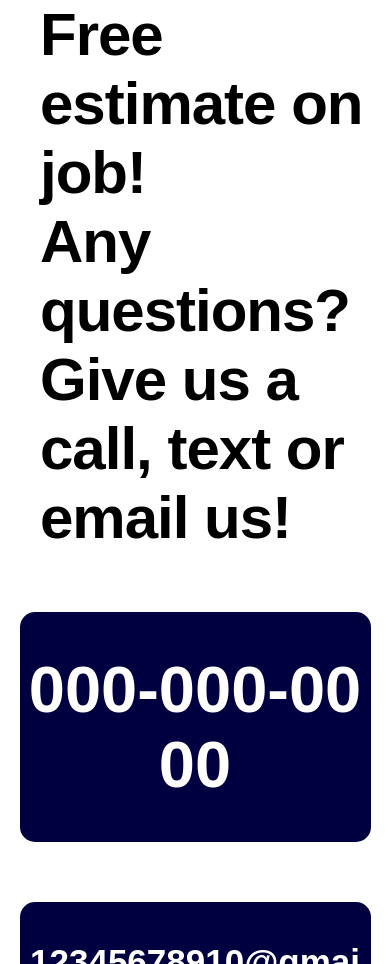
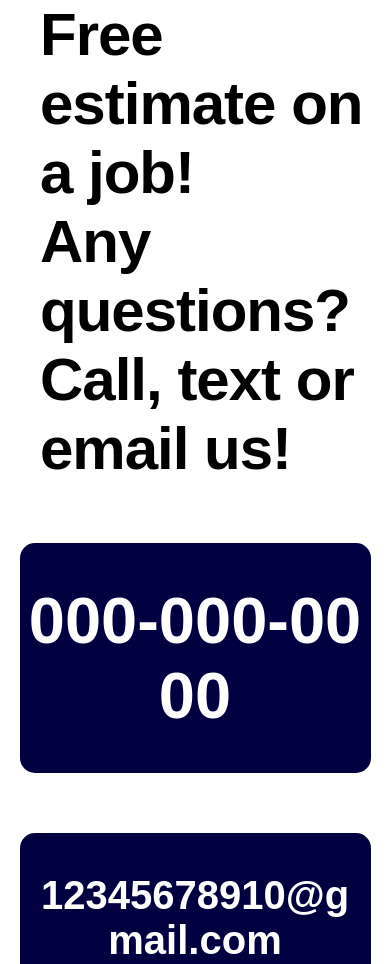
Before and after one commit to testing-da-code/testing-da-code.github.io, a plain HTML site: page contactUs.html in a window 390 px wide. Shown: the part 416-1380 px from the top of the page. Drawn offline with Linux system fonts and the light colour scheme.

Commit message:
Contact page change grammer
- grammer chagne
- made text bigger 35 to 45

```diff
--- a/CSS-Style/contactUsStyle.css
+++ b/CSS-Style/contactUsStyle.css
@@ -685,7 +685,7 @@ header
     }
     #email_container
     {
-        font-size:35px;
+        font-size:40px;
         letter-spacing: 0px;
     }
 
--- a/contactUs.html
+++ b/contactUs.html
@@ -31,9 +31,9 @@
 
 <div id = "left_side_container">
 	<div class = "title_one">Contact Us</div>
-	<div class = "title_two">Free estimate on job!<br>
+	<div class = "title_two">Free estimate on a job!<br>
 								Any questions?<br>
-								Give us a call, text or email us!
+								Call, text or email us!
 	</div>
 	<a id = "phone_number_container" href = "tel:+1-000-000-0000" class = "slide_out_container">
 		000-000-0000
```
